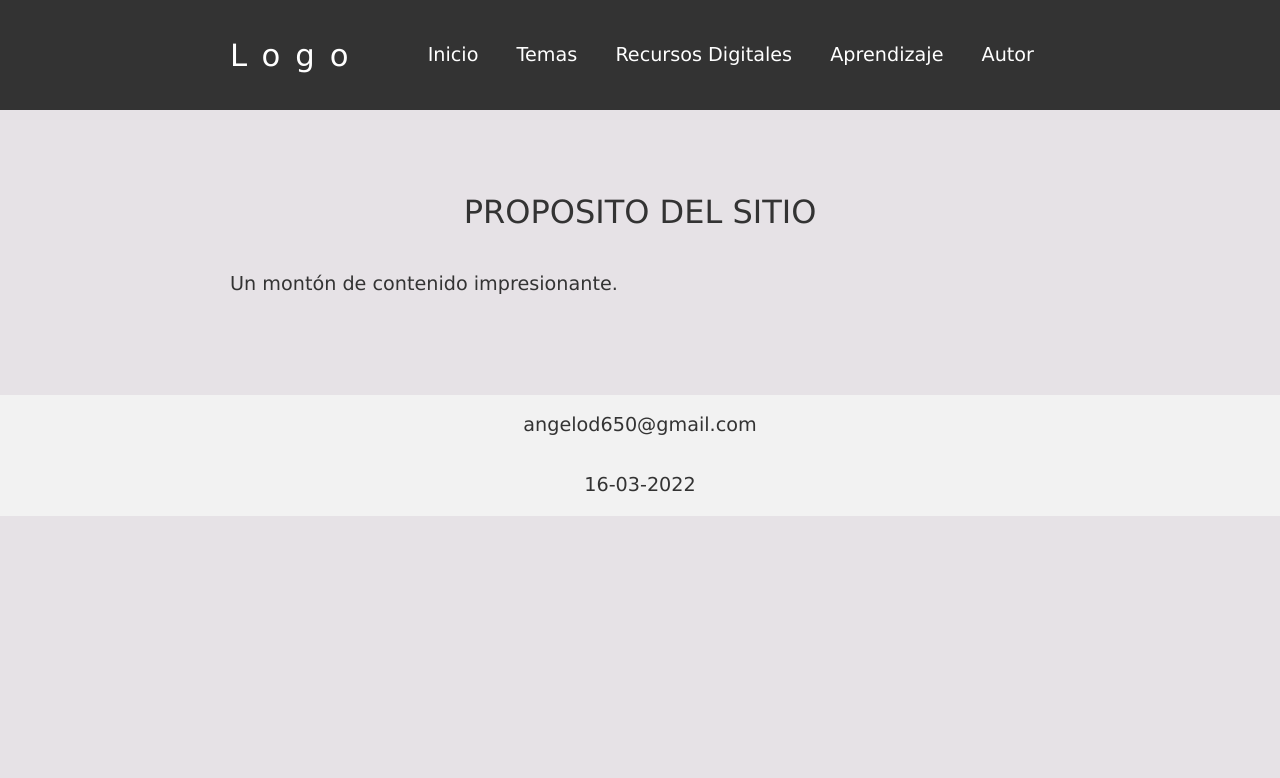
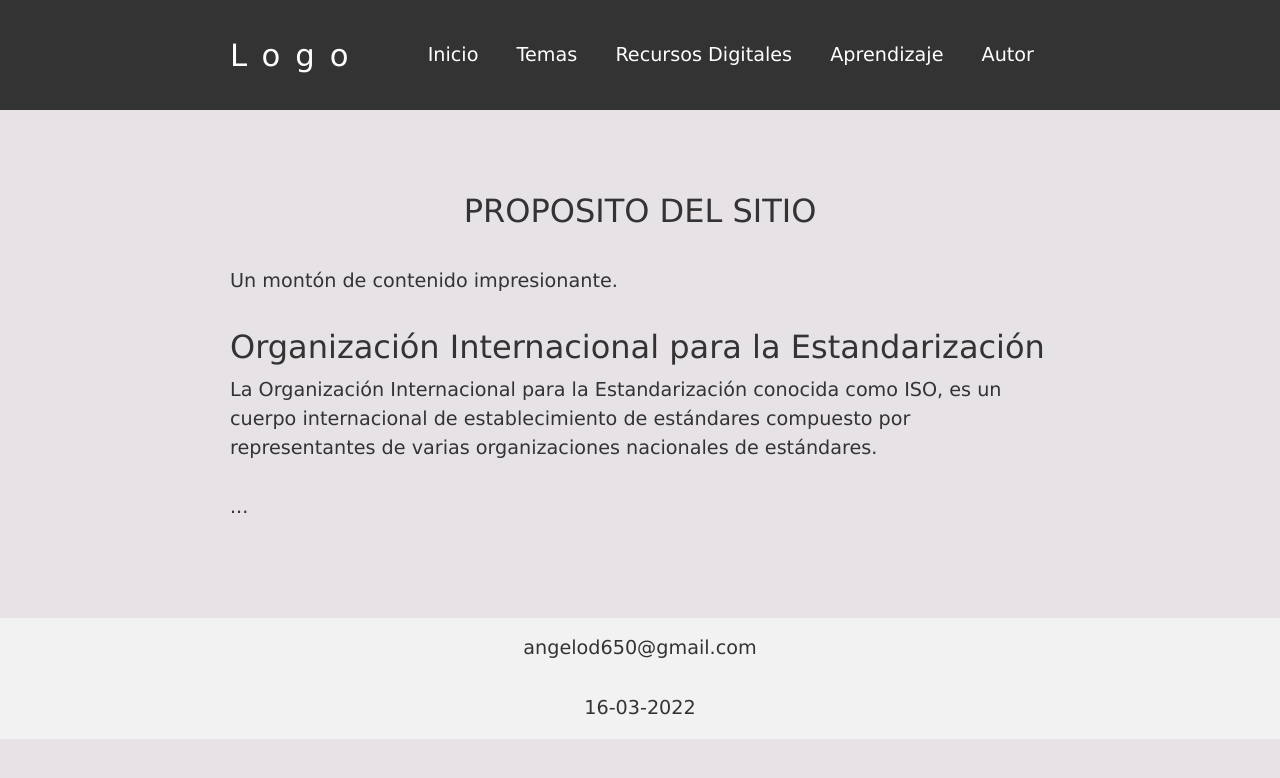
Before and after one commit to YEIFERVEGA/DSW-YEIFERPEDROZO-main, a plain HTML site: page fase 2/desing.html in a window 1280 px wide. Drawn offline with nearby package versions, Linux system fonts and the light colour scheme.

Commit message:
Update desing.html

```diff
--- a/fase 2/desing.html
+++ b/fase 2/desing.html
@@ -20,7 +20,7 @@
             <span class="menu-icon">ver menu</span>
             <nav class="navigation">
                 <ul class="menu">
-                    <li><a href="#">Inicio</a></li>
+                    <li><a href="desing.html">Inicio</a></li>
                     <li><a href="flex.html">Temas</a> <ul class="submenu">
                         <li><a href="#">Tema 1</a></li>
                         <li><a href="#">Tema 2</a></li>
@@ -35,7 +35,7 @@
                             <li><a href="#">Actividad 2</a></li>
                         </ul>
                     </li>
-                    <li><a href="autor.html">Autor</a></li>
+                    <li><a href="D:\unad 2022\diseño de sitios web\acividad 1\Nueva carpeta\DSW-YEIFERPEDROZO-main\index.html">Autor</a></li>
                 </ul>
             </nav>
         </div>
@@ -46,10 +46,20 @@
             <dIv class="container">
 
                 <section>
-                    <h1 align="center">PROPOSITO DEL SITIO</h1>
+                    <h2 align="center">PROPOSITO DEL SITIO</h2>
                     <br>
                     <p>Un montón de contenido impresionante.</p>
                 </section>
+
+                <article>
+
+                <h1>Organización Internacional para la Estandarización</h1>
+
+                <p>La Organización Internacional para la Estandarización conocida como ISO, es un cuerpo internacional de establecimiento de estándares compuesto por representantes de varias organizaciones nacionales de estándares.</p>
+
+                <p>...</p>
+
+                </article>
 
             </dIv>
     </main>
```
